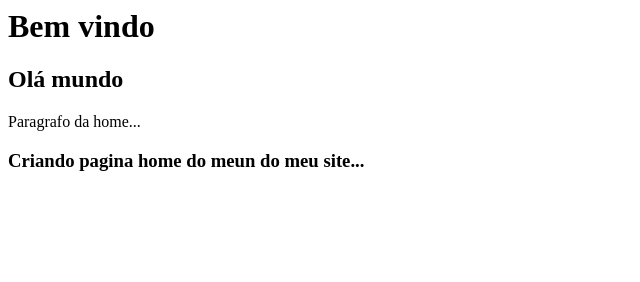
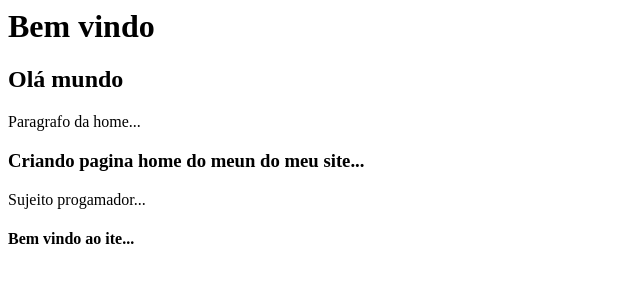
Before and after one commit to PauloRobertok/curso.github, a plain HTML site: page index.html in a window 1280 px wide. Shown: the whole page, without its empty margins (0-640 px from the left). Drawn offline with Linux system fonts and the light colour scheme.

Commit message:
Finalizando page home com a descrição

```diff
--- a/index.html
+++ b/index.html
@@ -2,3 +2,5 @@
 <h2>Olá mundo</h2>
 <p>Paragrafo da home...</p>
 <h3>Criando pagina home do meun do meu site...</h3>
+<p>Sujeito progamador...</p>
+<h4>Bem vindo ao ite...</h4>
```
Also changed, not shown: nome.txt.
